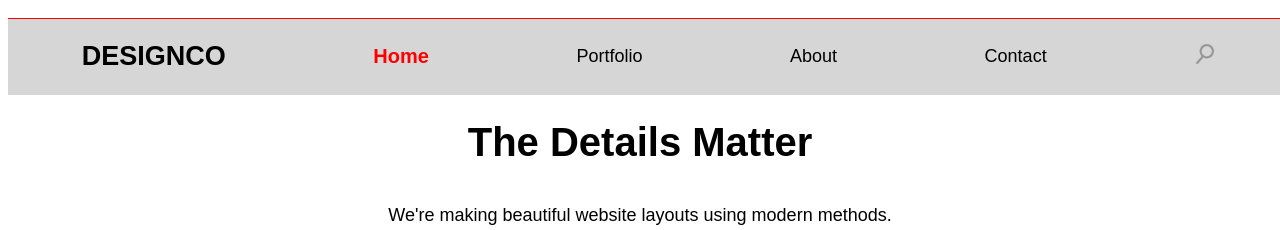
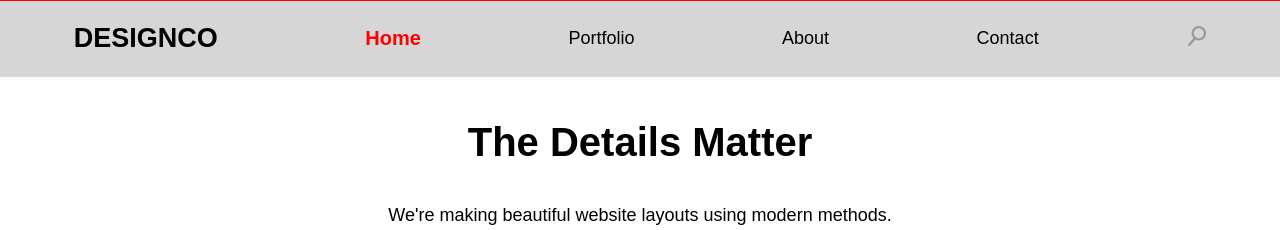
Before and after one commit to Jusixo/design-co, a website: page public/index.html in a window 1280 px wide. Shown: the top 230 px of the page. Drawn offline with Linux system fonts and the light colour scheme.

Commit message:
cleaned up code

```diff
--- a/public/index.html
+++ b/public/index.html
@@ -7,41 +7,26 @@
     <link rel="stylesheet" href="/screen.css">
   </head>
   <body>
-
-
-
-<section class="top"
-
-  <div class="Menu"><ul>
+    <section class="top">
+      <div class="Menu">
+        <ul>
           <li><h1>DESIGNCO</h1></li>
           <li><h2><a href="#">Home</a></h2></li>
           <li><a href="#">Portfolio</a></li>
           <li><a href="#">About</a></li>
           <li><a href="#">Contact</a></li>
-      <li><a href="#"><img src="images/icon-search.png" alt="search" height= 20px >
-      </a></li>
-  </ul></div>
-
+          <li><a href="#"><img src="images/icon-search.png" alt="search" height="20"></a></li>
+        </ul>
+      </div>
     </section>
-
-
 <div class="header">
   <h3>The Details Matter</h3>
-      <p>We're making beautiful website layouts using
-        modern methods.</p>
-
+  <p>We're making beautiful website layouts using modern methods.</p>
 </div>
-
-
   <div class="pics">
-
     <img class="pics" src="https://unsplash.it/g/200/?random" alt="1" height="300">
     <img class="pics" src="https://unsplash.it/200/?random" alt="2" height="300">
-
-
   </div>
-
-
 <div class="t2">
   <div>
   <h4 class="new">What's New</h4>
@@ -61,8 +46,5 @@
 <p>Lorem ipsum dolor sit amet, consectetur adipisicing elit, sed do eiusmod tempor incididunt ut labore et dolore magna aliqua. Ut enim ad minim veniam, quis nostrud exercitation ullamco laboris nisi ut aliquip ex ea commodo consequat. Duis aute irure dolor in reprehenderit in voluptate velit esse cillum dolore eu fugiat nulla pariatur. Excepteur sint occaecat cupidatat non proident, sunt in culpa qui officia deserunt mollit anim id est laborum.</p>
 </div>
 
-
-
-
   </body>
 </html>
--- a/public/screen.css
+++ b/public/screen.css
@@ -3,62 +3,52 @@ html {
 font-style: normal;
 font-family: sans-serif;
 }
-
   body {
   font-size: 18px;
 }
-
 h1 {
 text-transform: uppercase;
 }
-
   h2 {
   font-size: 20px;
   color: red;
 }
-
 h3 {
   font-size: 40px;
 }
-
+  .top {
+    position: fixed;
+    left: 0;
+    right: 0;
+    top: 0;
+}
 h4 {
   font-size: 20px;
 }
-
   .nav{
     text-decoration: underline;
 }
-
  a {
  color: inherit;
  text-decoration: none;
   }
-
       a:hover {
       color: black ;
       background-color: #def ;
 }
-
 .pics {
     background-color: white;
     display: inline-block;
-
 }
-
    .pics img:hover {
          opacity: .5;
 }
-
   menu {
   justify-content: flex-start;
 }
-
 ul {
-
-
-              position: fixed;
-              width: 100%;
-              top: 0;
+  margin: 0;
+  padding: 0;
   color: black;
   padding-left: 0;
   list-style: none;
@@ -70,13 +60,11 @@ ul {
   background-color: rgb(214, 214, 214);
   padding-bottom: rgb(214, 214, 214);
 }
-
 .header {
   text-align: center;
   margin: auto;
   margin-top: 120px;
 }
-
     .pics {
     margin: inherit;
     display: flex;
@@ -87,15 +75,12 @@ ul {
   text-align: center;
   justify-content: flex-start;
 }
-
     .t2 div {
     flex: 1;
 }
-
 .new {
   color: red;
 }
-
     .secret {
     color: transparent;
     }
```
Lines whose indentation alone changed are shown as unchanged.
